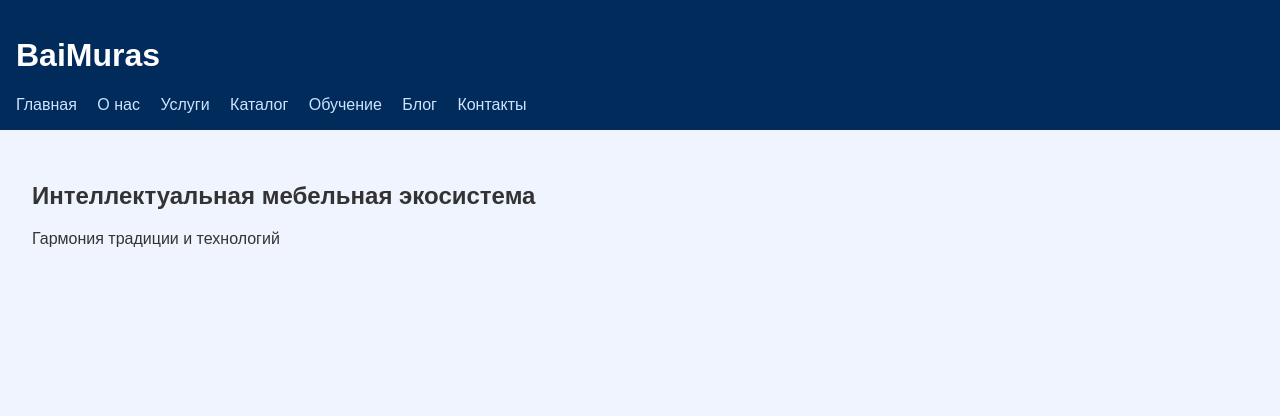
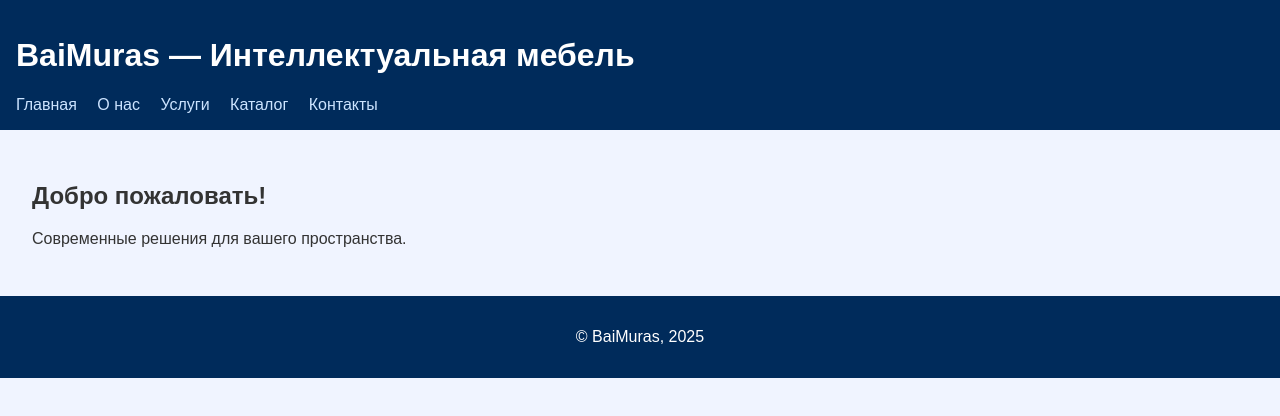
Before and after one commit to ardakchapaev/BaiMuras, a plain HTML site: page templates/index.html in a window 1280 px wide. Drawn offline with Linux system fonts and the light colour scheme; files that its build step writes are made by us from their sources.

Commit message:
Update index.html

```diff
--- a/templates/index.html
+++ b/templates/index.html
@@ -1,27 +1,29 @@
+
 <!DOCTYPE html>
 <html lang="ru">
 <head>
-  <meta charset="UTF-8">
-  <meta name="viewport" content="width=device-width, initial-scale=1.0">
+  <meta charset="UTF-8" />
+  <meta name="viewport" content="width=device-width, initial-scale=1.0"/>
   <title>BaiMuras</title>
-  <link rel="stylesheet" href="/static/css/style.css">
+  <link rel="stylesheet" href="/static/style.css">
 </head>
 <body>
   <header>
-    <h1>BaiMuras</h1>
+    <h1>BaiMuras — Интеллектуальная мебель</h1>
     <nav>
       <a href="#">Главная</a>
       <a href="#">О нас</a>
       <a href="#">Услуги</a>
       <a href="#">Каталог</a>
-      <a href="#">Обучение</a>
-      <a href="#">Блог</a>
       <a href="#">Контакты</a>
     </nav>
   </header>
   <main>
-    <h2>Интеллектуальная мебельная экосистема</h2>
-    <p>Гармония традиции и технологий</p>
+    <h2>Добро пожаловать!</h2>
+    <p>Современные решения для вашего пространства.</p>
   </main>
+  <footer>
+    <p>© BaiMuras, 2025</p>
+  </footer>
 </body>
 </html>
```
